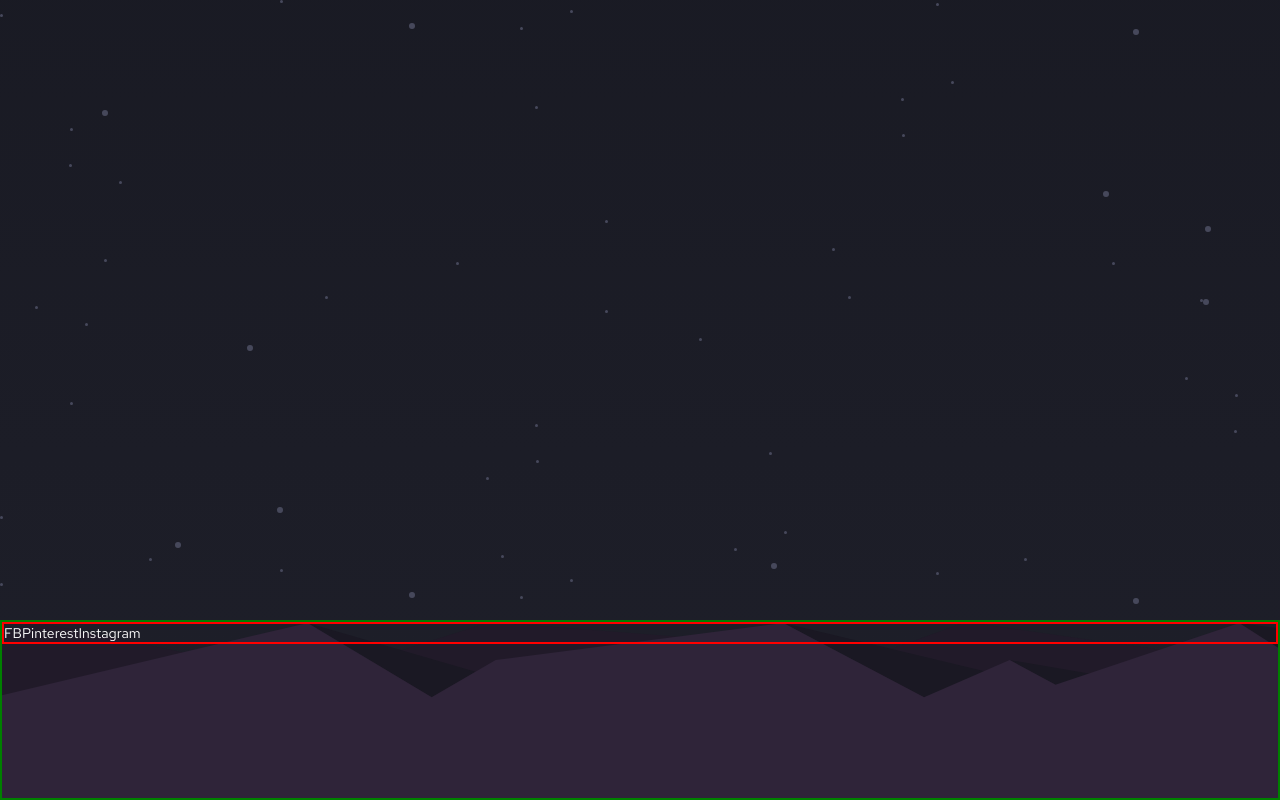
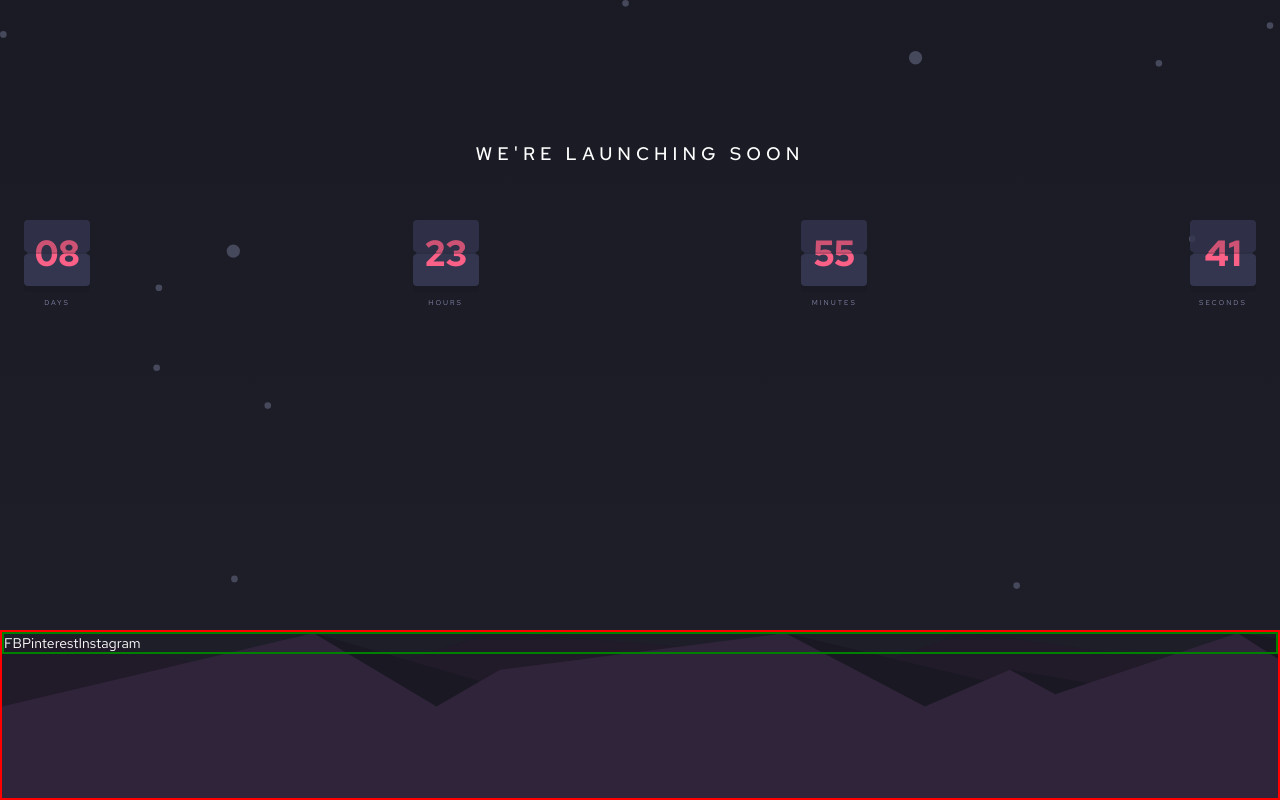
Before and after one commit to bmhan319/countdown-timer, a React (Create React App) app: page / in a window 1280 px wide. Built offline with nearby package versions, Linux system fonts and the light colour scheme.

Commit message:
working on styling and building the timer

```diff
--- a/src/App.js
+++ b/src/App.js
@@ -1,12 +1,18 @@
 import React, { Component } from 'react'
+import Main from './components/Main'
 import Social from './components/Social'
 import './css/social.css'
+import './css/main.css'
+import './css/timer.css'
 
 export default class App extends Component {
   render() {
     return (
       <div className="App">
-        <Social />
+        <div className="componentContainer">
+          <Main />
+          <Social />
+        </div>
       </div>
     )
   }
--- /dev/null
+++ b/src/components/Main.js
@@ -0,0 +1,11 @@
+import React from 'react'
+import Timer from './Timer'
+
+export default function Main() {
+  return (
+    <div className="mainComponent">
+      <h1 className="heading">WE'RE LAUNCHING SOON</h1>
+      <Timer />
+    </div>
+  )
+}
--- /dev/null
+++ b/src/components/Timer.js
@@ -0,0 +1,69 @@
+import React, { Component } from 'react'
+
+export default class Timer extends Component {
+  render() {
+    return (
+      <div className="timerComponent">
+        <div className="daysContainer">
+          <div className="timeContainer daysTimer">
+            <div className="timerBG topTimer">
+              <p className="timer timerTop timerDay">08</p>
+            </div>
+            <div className="timerBG midTimer">
+              <p className="timer timerMid timerDay">08</p>
+            </div>
+            <div className="timerBG botTimer">
+              <p className="timer timerBot timerDay">08</p>
+            </div>
+          </div>
+          <p className="timeText daysText">DAYS</p>
+        </div>
+
+        <div className="hrsContainer">
+          <div className="timeContainer hrsTimer">
+            <div className="timerBG topTimer">
+              <p className="timer timerTop timerDay">23</p>
+            </div>
+            <div className="timerBG midTimer">
+              <p className="timer timerMid timerDay">23</p>
+            </div>
+            <div className="timerBG botTimer">
+              <p className="timer timerBot timerDay">23</p>
+            </div>
+          </div>
+          <p className="timeText hrsText">HOURS</p>
+        </div>
+
+        <div className="minsContainer">
+          <div className="timeContainer minsTimer">
+            <div className="timerBG topTimer">
+              <p className="timer timerTop timerDay">55</p>
+            </div>
+            <div className="timerBG midTimer">
+              <p className="timer timerMid timerDay">55</p>
+            </div>
+            <div className="timerBG botTimer">
+              <p className="timer timerBot timerDay">55</p>
+            </div>
+          </div>
+          <p className="timeText minsText">MINUTES</p>
+        </div>
+
+        <div className="secsContainer">
+          <div className="timeContainer secsTimer">
+            <div className="timerBG topTimer">
+              <p className="timer timerTop timerDay">41</p>
+            </div>
+            <div className="timerBG midTimer">
+              <p className="timer timerMid timerDay">41</p>
+            </div>
+            <div className="timerBG botTimer">
+              <p className="timer timerBot timerDay">41</p>
+            </div>
+          </div>
+          <p className="timeText secsText">SECONDS</p>
+        </div>
+      </div>
+    )
+  }
+}
--- /dev/null
+++ b/src/css/main.css
@@ -0,0 +1,14 @@
+.mainComponent {
+  width: 100%;
+  padding: 142px 24px;  /* media query 140px */
+}
+
+.heading {
+  color: #fff;
+  text-align: center;
+  font-size: 1.3em;
+  font-weight: 500;
+  letter-spacing: 5px;
+  line-height: 24px;
+  margin-bottom: 54px;
+}
--- a/src/css/social.css
+++ b/src/css/social.css
@@ -2,16 +2,17 @@
   position: absolute;
   bottom: 0;
   width: 100%;
-  height: 180px;
+  height: 170px;   /* media query 200px */
   background-image: url('../img/pattern-hills.svg');
   background-repeat: no-repeat;
   background-size: cover;
-  background-position: 80%;
-  border: 2px solid green;
+  background-position: 80% top;
+  border: 2px solid red;
+
 }
 
 .socialContainer {
-  border: 2px solid red;
+  border: 2px solid green;
   display: flex;
   color: #fff;
 }
--- /dev/null
+++ b/src/css/timer.css
@@ -0,0 +1,69 @@
+.timerComponent {
+  display: flex;
+  justify-content: space-between;
+}
+
+.timeContainer {
+  margin-bottom: 12px;
+}
+
+.timerBG {
+  background-color: var(--DarkBlue);
+  width: 66px;
+  height: 32px;
+  border-radius: 4px;
+  position: relative;
+  overflow: hidden;
+}
+
+.topTimer {
+  opacity: .8;
+}
+
+.midTimer {
+  height: 2px;
+  width: 60px;
+  margin: 0 auto;
+  opacity: .7;
+}
+
+.botTimer {
+  box-shadow: 0 6px 0 0 var(--BlackBlue);
+}
+
+.timer {
+  color: var(--Red);
+  position: absolute;
+  font-size: 2.5em;
+  font-weight: 600;
+}
+
+.timerTop {
+  left: 50%;
+  bottom: 0;
+  transform: translate(-50%, 52%);
+  opacity: 1;
+}
+
+.timerMid {
+  left: 50%;
+  top: 50%;
+  transform: translate(-50%, -50%);
+  opacity: 1;
+  z-index: 10;
+}
+
+.timerBot {
+  left: 50%;
+  top: 0;
+  transform: translate(-50%, -52%);
+  opacity: 1;
+}
+
+
+.timeText {
+  color: var(--Blue);
+  text-align: center;
+  font-size: .5em;
+  letter-spacing: 2px;
+}
--- a/src/index.css
+++ b/src/index.css
@@ -19,12 +19,21 @@
 body {
   width: 100%;
   height: 100vh;
-  background-image: linear-gradient(hsl(234, 17%, 12%), hsl(235, 16%, 14%));
+  background-color: #c8c8c8;
 }
 
 .App {
   width: 100%;
   height: 100vh;
-  background-image: url('./img/bg-stars.svg');
+  max-width: 1440px;
+  margin: 0 auto;
+  background-image: linear-gradient(hsl(234, 17%, 12%), hsl(235, 16%, 14%));
   position: relative;
 }
+
+.componentContainer {
+  width: 100%;
+  height: 100%;
+  background-image: url('./img/bg-stars.svg');
+  background-size: 250%;
+}
```
Also changed, not shown: 1 other file (tests, documents, lock files or other folders).
